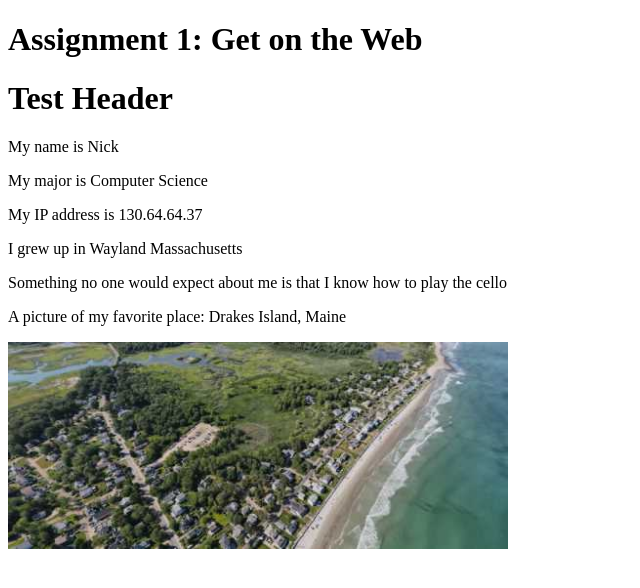
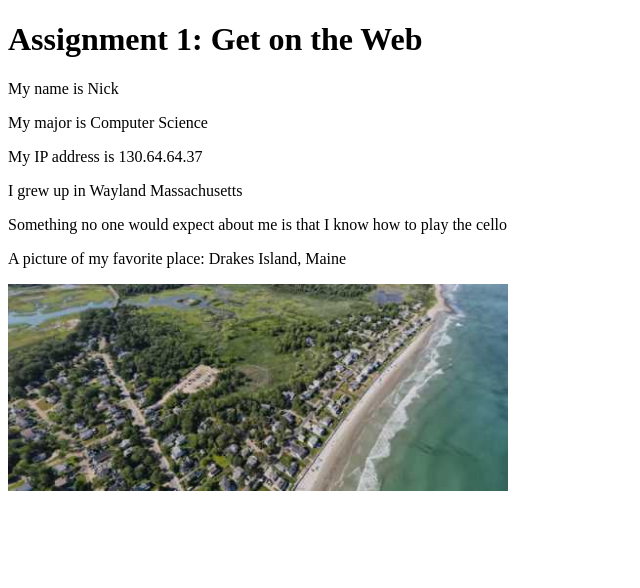
Before and after one commit to Nick4421/CS20-Assignment-1, a plain HTML site: page index.html in a window 1280 px wide. Shown: the whole page, without its empty margins (0-640 px from the left). Drawn offline with Linux system fonts and the light colour scheme.

Commit message:
test over

```diff
--- a/index.html
+++ b/index.html
@@ -7,7 +7,6 @@
 
   <body>
     <h1>Assignment 1: Get on the Web</h1>
-    <h1>Test Header</h1>
     <p>My name is Nick</p>
     <p>My major is Computer Science</p>
     <p>My IP address is 130.64.64.37</p>
```
